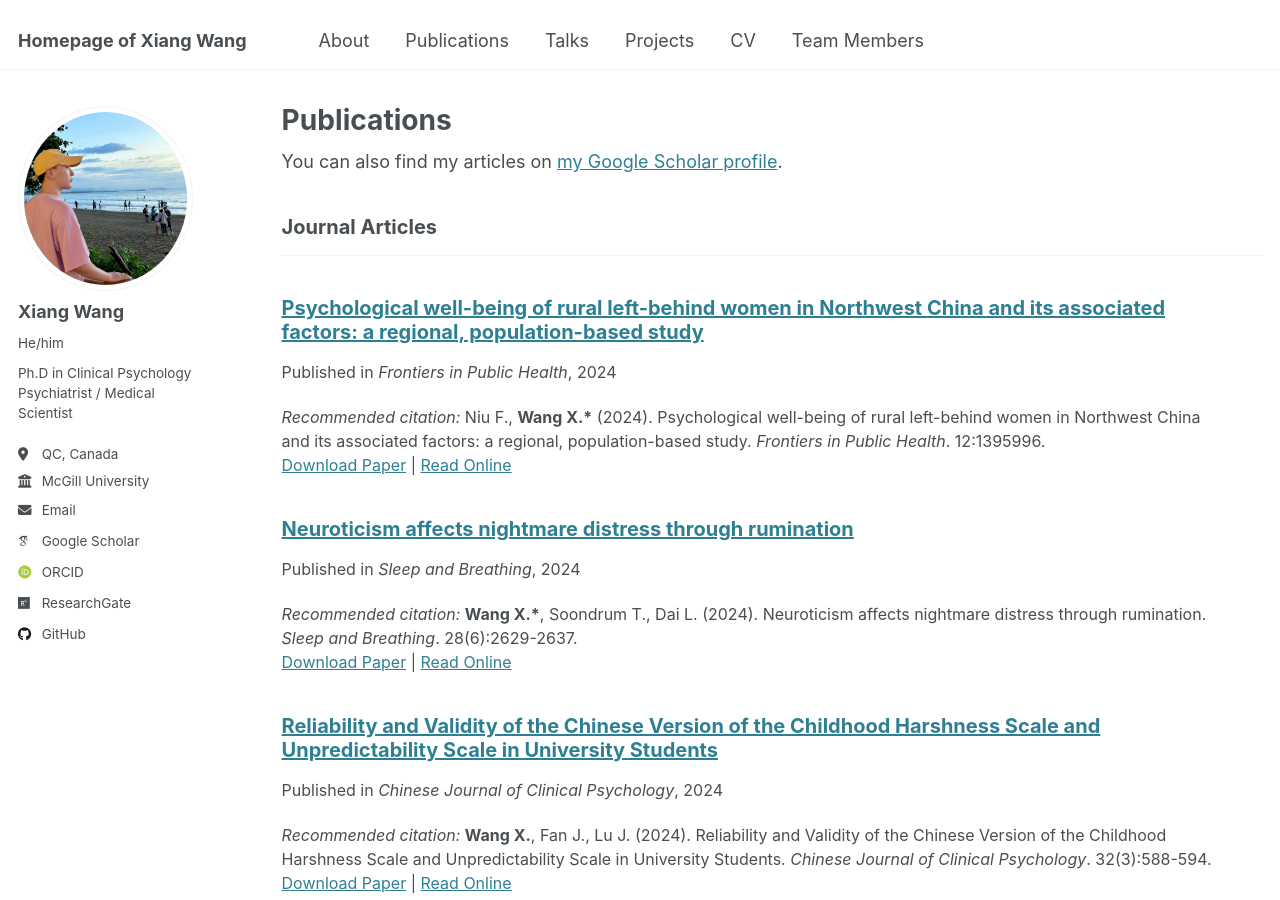
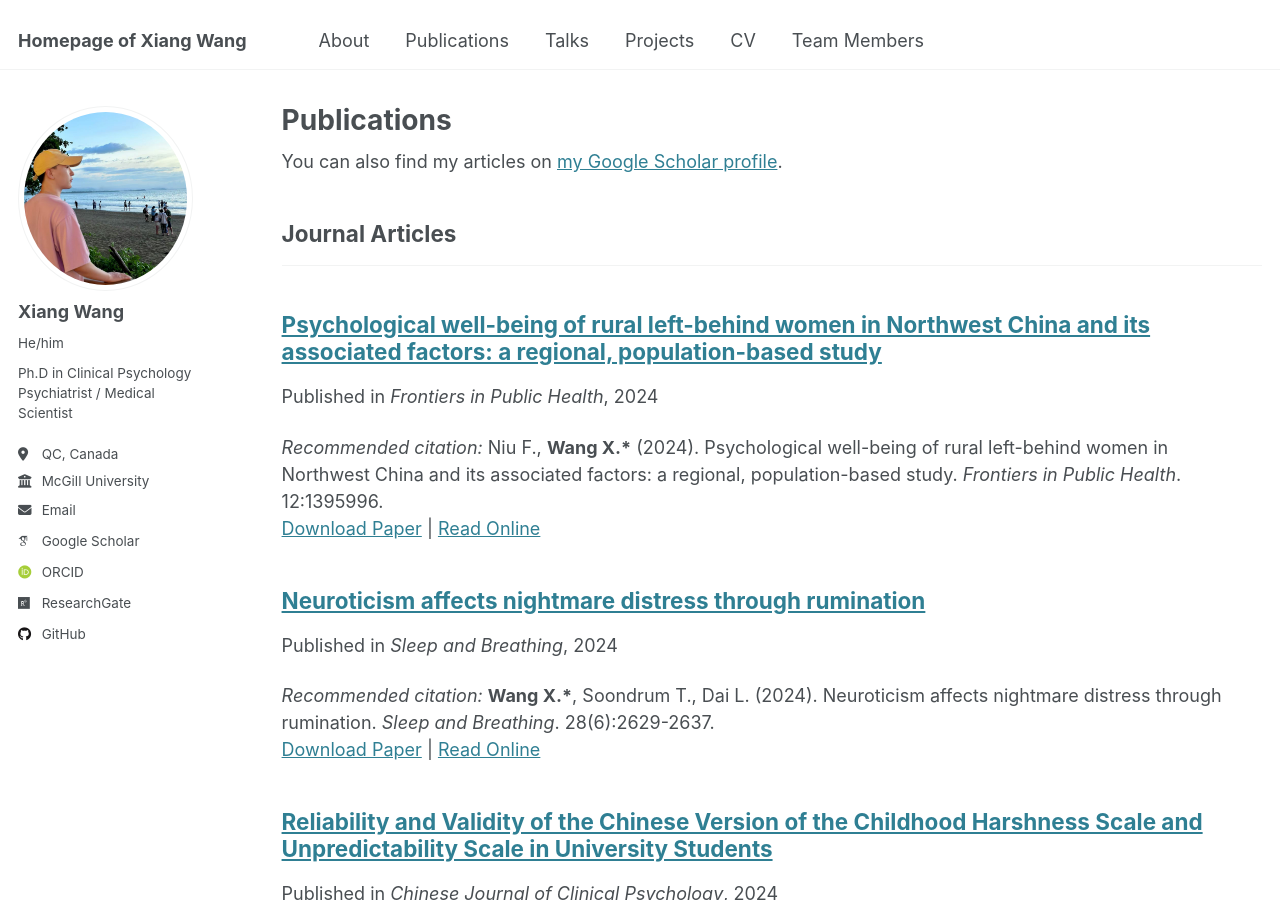
Before and after one commit to Xiang-Wangs/xiang-wangs.github.io, a Jekyll site: the page built from _pages/publications.html, in a window 1280 px wide and 900 px high. Built offline with Jekyll 4.4.1, drawn with Linux system fonts in a browser that asks for light colours; some web fonts are replaced.

Commit message:
Update publications.html

```diff
--- a/_pages/publications.html
+++ b/_pages/publications.html
@@ -12,7 +12,7 @@ author_profile: true
 {% include base_path %}
 
 <!-- New style rendering if publication categories are defined -->
-<div style="font-size: 16px;"> <!-- 设置该部分的字体大小 -->
+<div style="font-size: 18px;"> <!-- 设置该部分的字体大小 -->
 {% if site.publication_category %}
   {% for category in site.publication_category  %}
     {% assign title_shown = false %}
```
